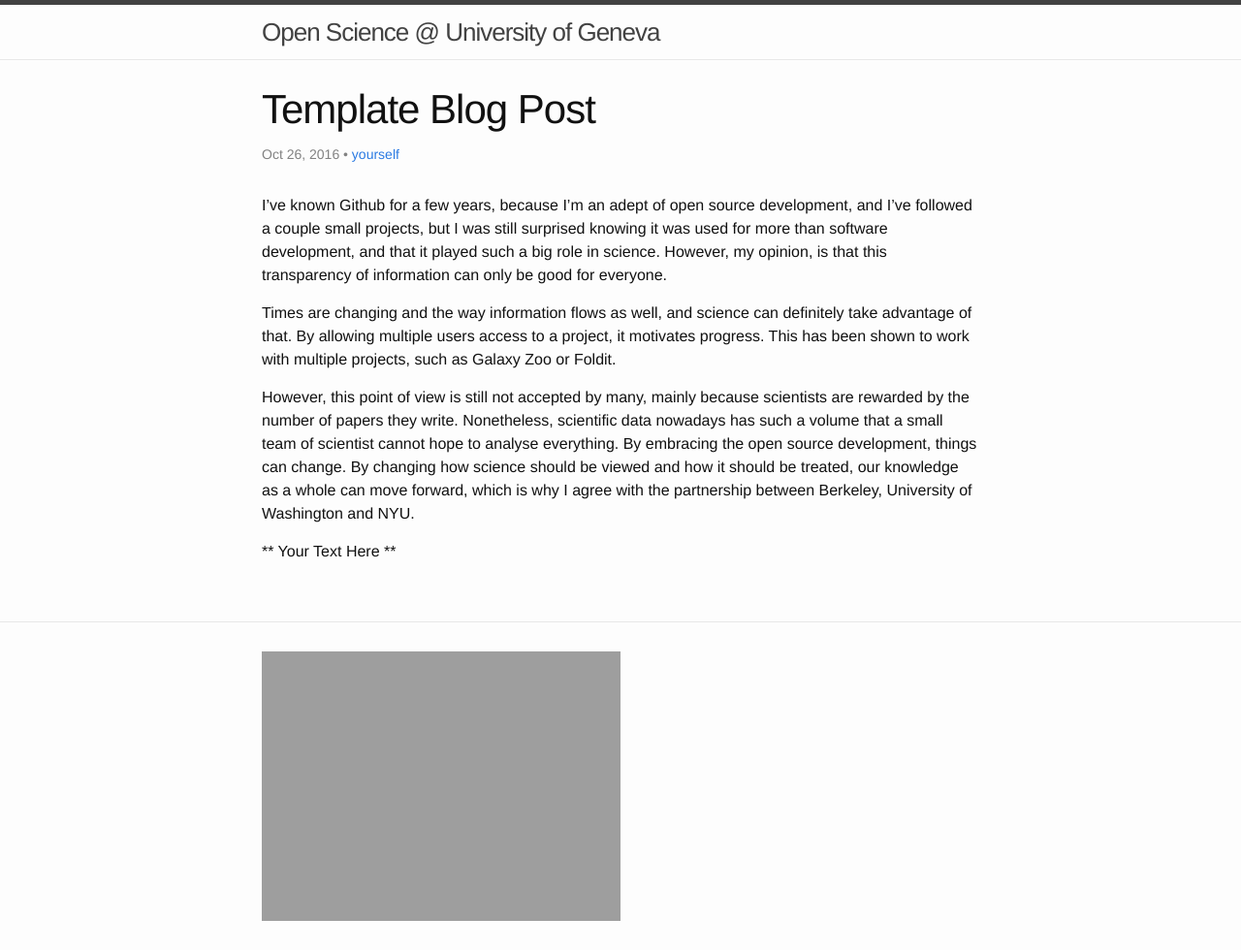
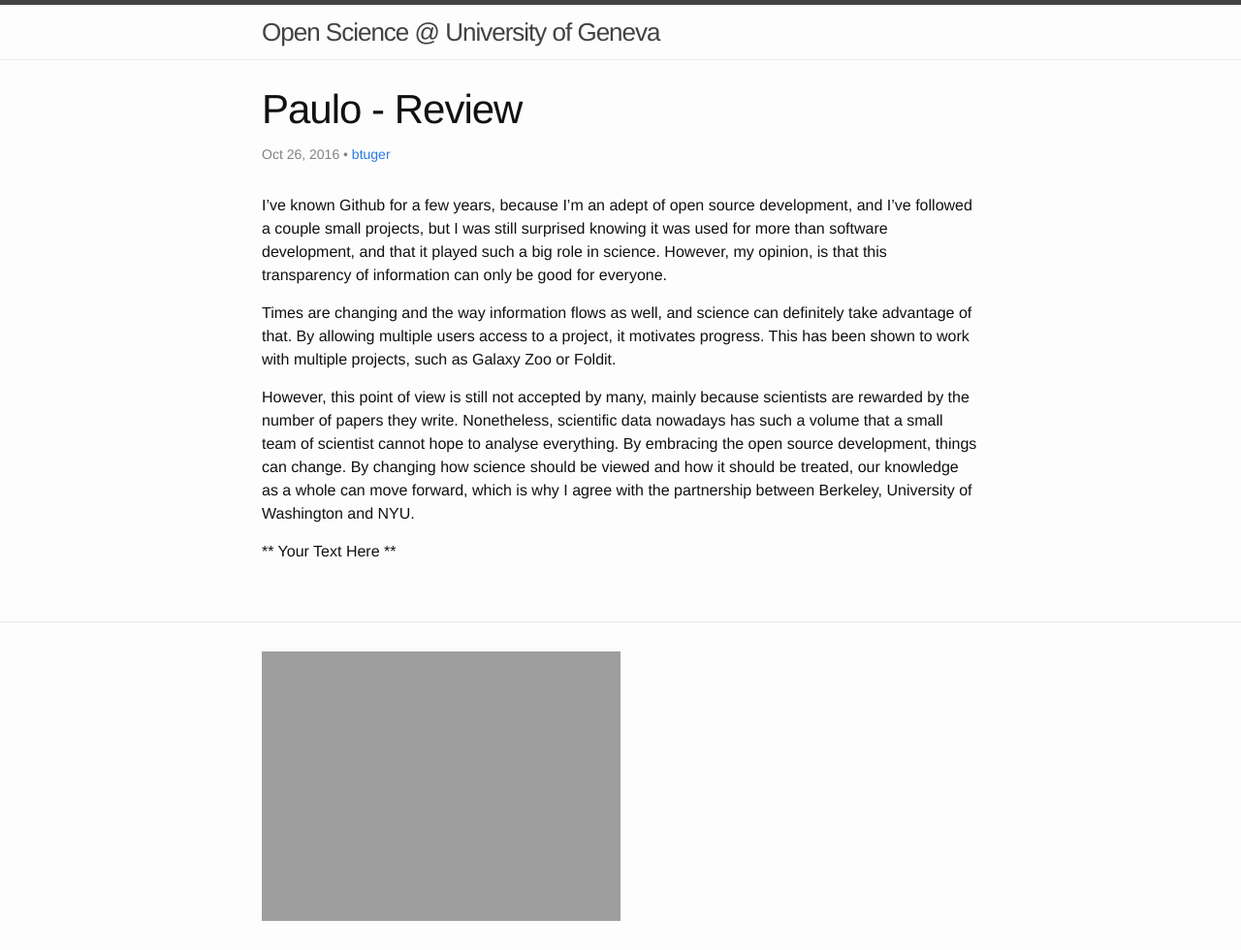
Before and after one commit to wazaahhh/openscience, a Jekyll site: the page built from _posts/2016-10-26-btuger.markdown, in a window 1280 px wide. Shown: the whole page at 97% size. Built offline with Jekyll 4.4.1, drawn with Linux system fonts in a browser that asks for light colours.

Commit message:
Update 2016-10-26-btuger.markdown

```diff
--- a/_posts/2016-10-26-btuger.markdown
+++ b/_posts/2016-10-26-btuger.markdown
@@ -1,9 +1,9 @@
 ---
 layout: post
-title:  "Template Blog Post"
+title:  "Paulo - Review"
 date:   2016-10-26 11:27:10 +0200
 categories: homework,democratic_databases
-author : yourself
+author : btuger
 ---
 
 I’ve known Github for a few years, because I’m an adept of open source development, and I’ve followed a couple small projects, but I was still surprised knowing it was used for more than software development, and that it played such a big role in science.
```
